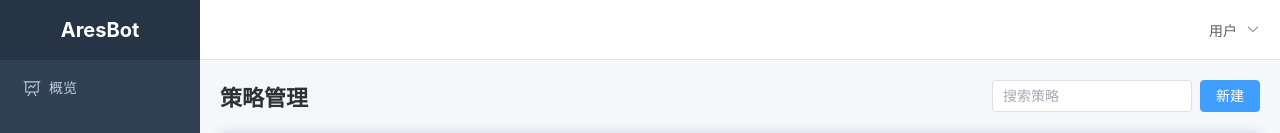
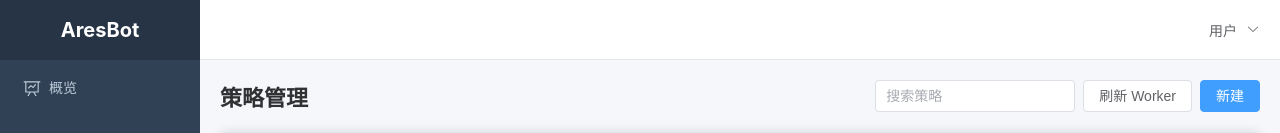
Before and after one commit to Nomiracle/aresbotv3, a Vue app in the folder web/: page /strategies in a window 1280 px wide. Shown: the top 133 px of the page. Built offline with nearby package versions, Linux system fonts and the light colour scheme; no server answers.

Commit message:
feat: add manual refresh button for workers cache

```diff
--- a/web/src/api/worker.ts
+++ b/web/src/api/worker.ts
@@ -22,6 +22,12 @@ const WORKERS_CACHE_KEY = 'aresbot:workers:v1'
 
 let workersMemoryCache: WorkerInfo[] | null = null
 let workersPreloadPromise: Promise<WorkerInfo[]> | null = null
+
+function updateWorkersCache(workers: WorkerInfo[]): WorkerInfo[] {
+  workersMemoryCache = workers
+  writeWorkersCacheToStorage(workers)
+  return [...workers]
+}
 
 function getLocalStorage(): Storage | null {
   if (typeof window === 'undefined') {
@@ -85,11 +91,7 @@ export async function preloadWorkersCache(): Promise<WorkerInfo[]> {
   }
 
   workersPreloadPromise = getWorkers()
-    .then((workers) => {
-      workersMemoryCache = workers
-      writeWorkersCacheToStorage(workers)
-      return [...workers]
-    })
+    .then((workers) => updateWorkersCache(workers))
     .catch((error) => {
       const cached = ensureMemoryCache()
       if (cached.length > 0) {
@@ -103,3 +105,8 @@ export async function preloadWorkersCache(): Promise<WorkerInfo[]> {
 
   return workersPreloadPromise
 }
+
+export async function refreshWorkersCache(): Promise<WorkerInfo[]> {
+  const workers = await getWorkers()
+  return updateWorkersCache(workers)
+}
--- a/web/src/components/StrategyForm.vue
+++ b/web/src/components/StrategyForm.vue
@@ -1,9 +1,10 @@
 <script setup lang="ts">
 import { computed, ref, reactive, watch, onMounted } from 'vue'
+import { ElMessage } from 'element-plus'
 import type { FormInstance, FormRules } from 'element-plus'
 import type { Strategy, StrategyCreate, Account } from '@/types'
 import { accountApi, type TradingFee } from '@/api/account'
-import { getWorkersFromCache, type WorkerInfo } from '@/api/worker'
+import { getWorkersFromCache, refreshWorkersCache, type WorkerInfo } from '@/api/worker'
 
 const symbolsCache = new Map<number, string[]>()
 const tradingFeeCache = new Map<string, TradingFee>()
@@ -21,6 +22,7 @@ const emit = defineEmits<{
 const formRef = ref<FormInstance>()
 const accounts = ref<Account[]>([])
 const workers = ref<WorkerInfo[]>([])
+const refreshingWorkers = ref(false)
 const symbols = ref<string[]>([])
 const symbolsLoading = ref(false)
 const tradingFee = ref<TradingFee | null>(null)
@@ -137,6 +139,18 @@ async function fetchAccounts() {
 
 function loadWorkersFromCache() {
   workers.value = getWorkersFromCache()
+}
+
+async function handleRefreshWorkers() {
+  refreshingWorkers.value = true
+  try {
+    workers.value = await refreshWorkersCache()
+    ElMessage.success('Worker 列表已刷新')
+  } catch {
+    loadWorkersFromCache()
+  } finally {
+    refreshingWorkers.value = false
+  }
 }
 
 function formatWorkerLabel(worker: WorkerInfo, index: number): string {
@@ -330,7 +344,8 @@ onMounted(() => {
         <el-input v-model="form.max_daily_drawdown" placeholder="留空表示不设置" />
       </el-form-item>
       <el-form-item label="指定 Worker">
-        <el-select v-model="form.worker_name" placeholder="自动分配" clearable style="width: 100%">
+        <div style="display: flex; gap: 8px; width: 100%; align-items: center;">
+          <el-select v-model="form.worker_name" placeholder="自动分配" clearable style="flex: 1;">
             <el-option
               v-for="(w, idx) in workers"
               :key="w.name"
@@ -338,6 +353,8 @@ onMounted(() => {
               :value="w.name"
             />
           </el-select>
+          <el-button :loading="refreshingWorkers" @click="handleRefreshWorkers">刷新</el-button>
+        </div>
       </el-form-item>
     </el-form>
     <template #footer>
--- a/web/src/views/Strategies.vue
+++ b/web/src/views/Strategies.vue
@@ -3,7 +3,7 @@ import { ref, computed, onMounted } from 'vue'
 import { ElMessage, ElMessageBox } from 'element-plus'
 import type { Strategy, StrategyCreate, StrategyStatus } from '@/types'
 import { strategyApi } from '@/api/strategy'
-import { getWorkersFromCache, type WorkerInfo } from '@/api/worker'
+import { getWorkersFromCache, refreshWorkersCache, type WorkerInfo } from '@/api/worker'
 import StrategyForm from '@/components/StrategyForm.vue'
 import EditableCell from '@/components/EditableCell.vue'
 import type { SelectOption } from '@/components/EditableCell.vue'
@@ -16,6 +16,7 @@ const selectedIds = ref<number[]>([])
 const currentStrategy = ref<Strategy | null>(null)
 const searchKeyword = ref('')
 const workers = ref<WorkerInfo[]>([])
+const refreshingWorkers = ref(false)
 
 // 内联编辑状态
 const editingCell = ref<{ rowId: number; field: string } | null>(null)
@@ -128,6 +129,18 @@ async function fetchAllStatus() {
 
 function loadWorkersFromCache() {
   workers.value = getWorkersFromCache()
+}
+
+async function handleRefreshWorkers() {
+  refreshingWorkers.value = true
+  try {
+    workers.value = await refreshWorkersCache()
+    ElMessage.success('Worker 列表已刷新')
+  } catch {
+    loadWorkersFromCache()
+  } finally {
+    refreshingWorkers.value = false
+  }
 }
 
 function getStatusType(id: number) {
@@ -243,6 +256,7 @@ onMounted(() => {
         <h2>策略管理</h2>
         <el-space>
           <el-input v-model="searchKeyword" placeholder="搜索策略" clearable style="width: 200px" />
+          <el-button :loading="refreshingWorkers" @click="handleRefreshWorkers">刷新 Worker</el-button>
           <el-button type="primary" @click="handleAdd">新建</el-button>
         </el-space>
       </el-row>
```
Lines whose indentation alone changed are shown as unchanged.
